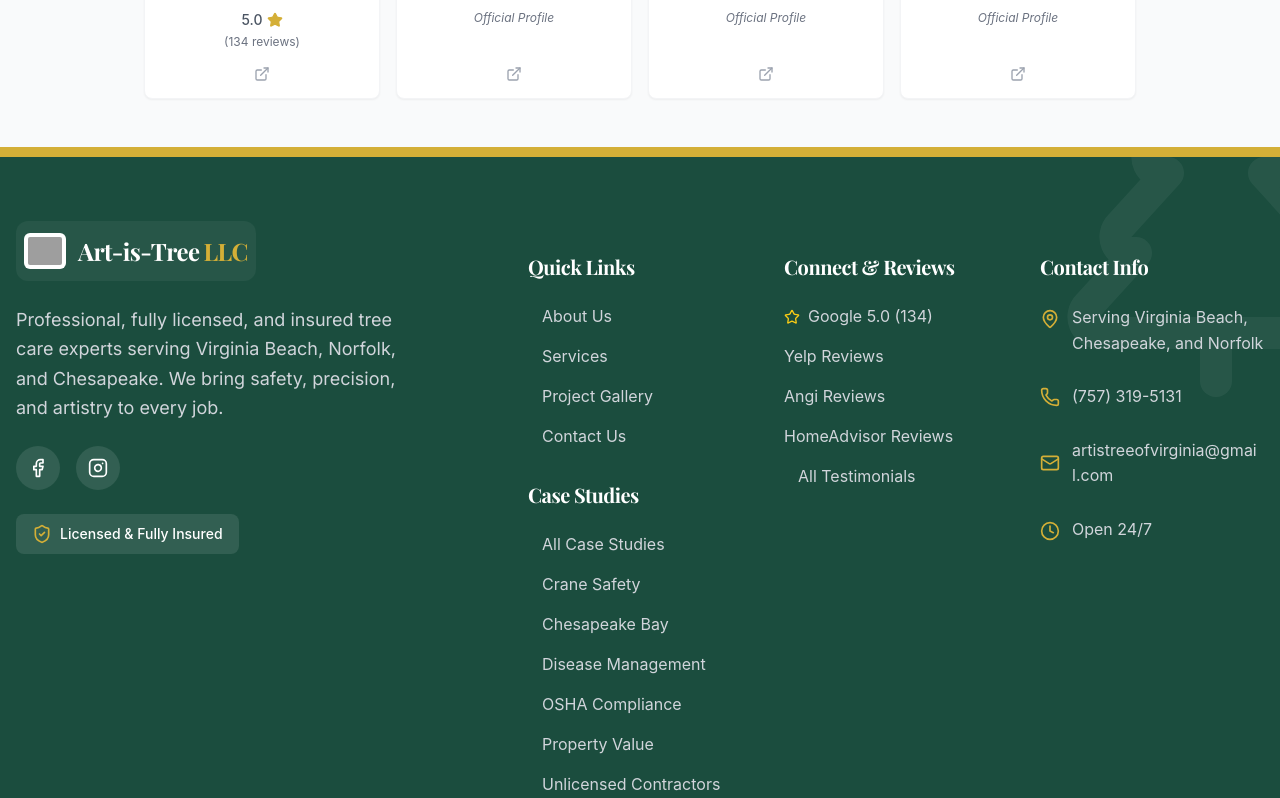
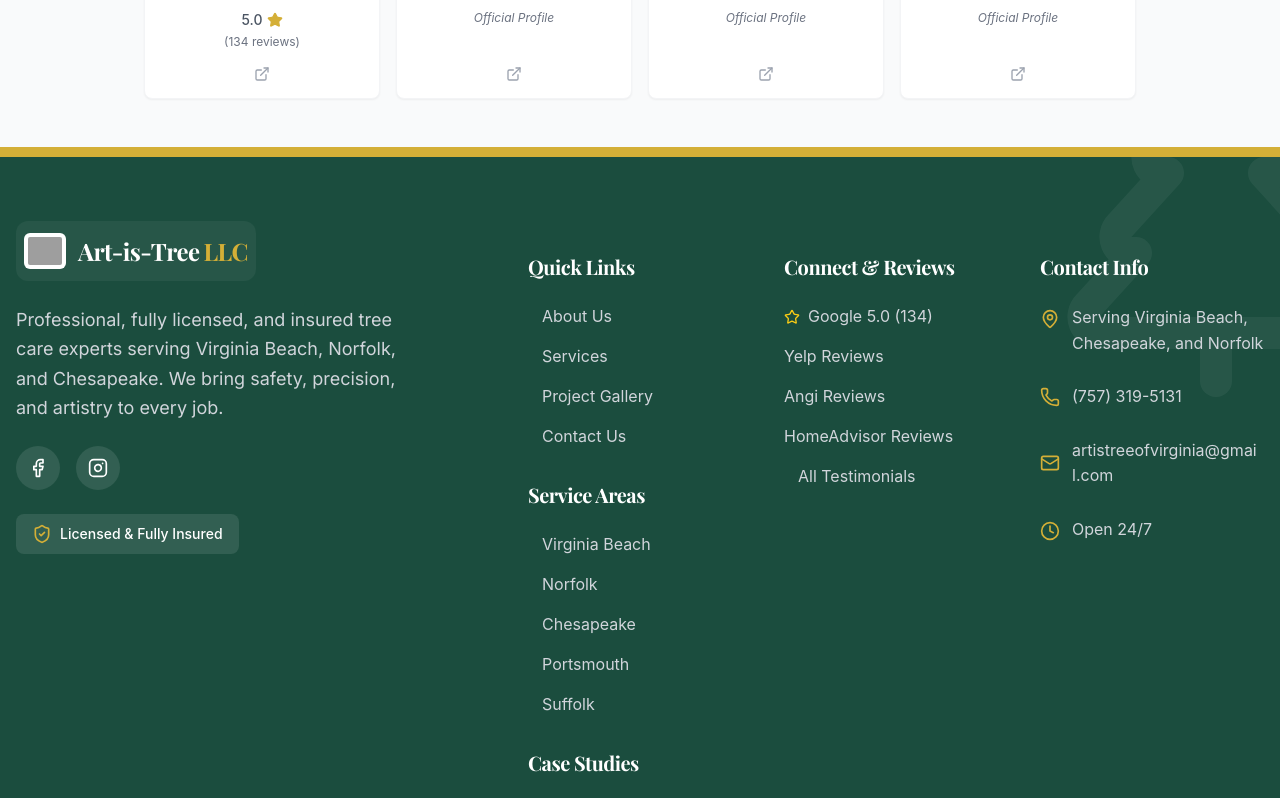
Before and after one commit to artistreellc/art-is-tree, a React (Vite) app: page / in a window 1280 px wide. Shown: the part 11202-12000 px from the top of the page. Built offline with nearby package versions, Linux system fonts and the light colour scheme; no server answers; grey boxes are pictures that could not be loaded.

Commit message:
Update Footer.jsx
fix1

```diff
--- a/src/components/Footer.jsx
+++ b/src/components/Footer.jsx
@@ -55,11 +55,20 @@
               <li className="h-[24px]"><Link to="/contact" className="text-gray-300 hover:text-white transition-colors flex items-center gap-2 group h-full"><span className="w-1.5 h-1.5 rounded-full bg-[#D4AF37] opacity-0 group-hover:opacity-100 transition-opacity inline-block"></span>Contact Us</Link></li>
             </ul>
 
+            <h3 className="font-playfair text-xl font-bold mb-6 mt-8 text-[#D4AF37]">Service Areas</h3>
+            <ul className="space-y-4">
+              <li className="h-[24px]"><Link to="/service-areas/virginia-beach" className="text-gray-300 hover:text-white transition-colors flex items-center gap-2 group h-full"><span className="w-1.5 h-1.5 rounded-full bg-[#D4AF37] opacity-0 group-hover:opacity-100 transition-opacity inline-block"></span>Virginia Beach</Link></li>
+              <li className="h-[24px]"><Link to="/service-areas/norfolk" className="text-gray-300 hover:text-white transition-colors flex items-center gap-2 group h-full"><span className="w-1.5 h-1.5 rounded-full bg-[#D4AF37] opacity-0 group-hover:opacity-100 transition-opacity inline-block"></span>Norfolk</Link></li>
+              <li className="h-[24px]"><Link to="/service-areas/chesapeake" className="text-gray-300 hover:text-white transition-colors flex items-center gap-2 group h-full"><span className="w-1.5 h-1.5 rounded-full bg-[#D4AF37] opacity-0 group-hover:opacity-100 transition-opacity inline-block"></span>Chesapeake</Link></li>
+              <li className="h-[24px]"><Link to="/service-areas/portsmouth" className="text-gray-300 hover:text-white transition-colors flex items-center gap-2 group h-full"><span className="w-1.5 h-1.5 rounded-full bg-[#D4AF37] opacity-0 group-hover:opacity-100 transition-opacity inline-block"></span>Portsmouth</Link></li>
+              <li className="h-[24px]"><Link to="/service-areas/suffolk" className="text-gray-300 hover:text-white transition-colors flex items-center gap-2 group h-full"><span className="w-1.5 h-1.5 rounded-full bg-[#D4AF37] opacity-0 group-hover:opacity-100 transition-opacity inline-block"></span>Suffolk</Link></li>
+            </ul>
+
             <h3 className="font-playfair text-xl font-bold mb-6 mt-8 text-[#D4AF37]">Case Studies</h3>
             <ul className="space-y-4">
               <li className="h-[24px]"><Link to="/case-studies" className="text-gray-300 hover:text-white transition-colors flex items-center gap-2 group h-full"><span className="w-1.5 h-1.5 rounded-full bg-[#D4AF37] opacity-0 group-hover:opacity-100 transition-opacity inline-block"></span>All Case Studies</Link></li>
               <li className="h-[24px]"><Link to="/case-studies/crane-safety" className="text-gray-300 hover:text-white transition-colors flex items-center gap-2 group h-full"><span className="w-1.5 h-1.5 rounded-full bg-[#D4AF37] opacity-0 group-hover:opacity-100 transition-opacity inline-block"></span>Crane Safety</Link></li>
-              <li className="h-[24px]"><Link to="/case-studies/chesapeake-bay-waterfront" className="text-gray-300 hover:text-white transition-colors flex items-center gap-2 group h-full"><span className="w-1.5 h-1.5 rounded-full bg-[#D4AF37] opacity-0 group-hover:opacity-100 transition-opacity inline-block"></span>Chesapeake Bay</Link></li>
+              <li className="h-[24px]"><Link to="/case-studies/chesapeake-bay-preservation-act" className="text-gray-300 hover:text-white transition-colors flex items-center gap-2 group h-full"><span className="w-1.5 h-1.5 rounded-full bg-[#D4AF37] opacity-0 group-hover:opacity-100 transition-opacity inline-block"></span>Chesapeake Bay</Link></li>
               <li className="h-[24px]"><Link to="/case-studies/disease-management" className="text-gray-300 hover:text-white transition-colors flex items-center gap-2 group h-full"><span className="w-1.5 h-1.5 rounded-full bg-[#D4AF37] opacity-0 group-hover:opacity-100 transition-opacity inline-block"></span>Disease Management</Link></li>
               <li className="h-[24px]"><Link to="/case-studies/osha-compliance" className="text-gray-300 hover:text-white transition-colors flex items-center gap-2 group h-full"><span className="w-1.5 h-1.5 rounded-full bg-[#D4AF37] opacity-0 group-hover:opacity-100 transition-opacity inline-block"></span>OSHA Compliance</Link></li>
               <li className="h-[24px]"><Link to="/case-studies/property-value" className="text-gray-300 hover:text-white transition-colors flex items-center gap-2 group h-full"><span className="w-1.5 h-1.5 rounded-full bg-[#D4AF37] opacity-0 group-hover:opacity-100 transition-opacity inline-block"></span>Property Value</Link></li>
```
